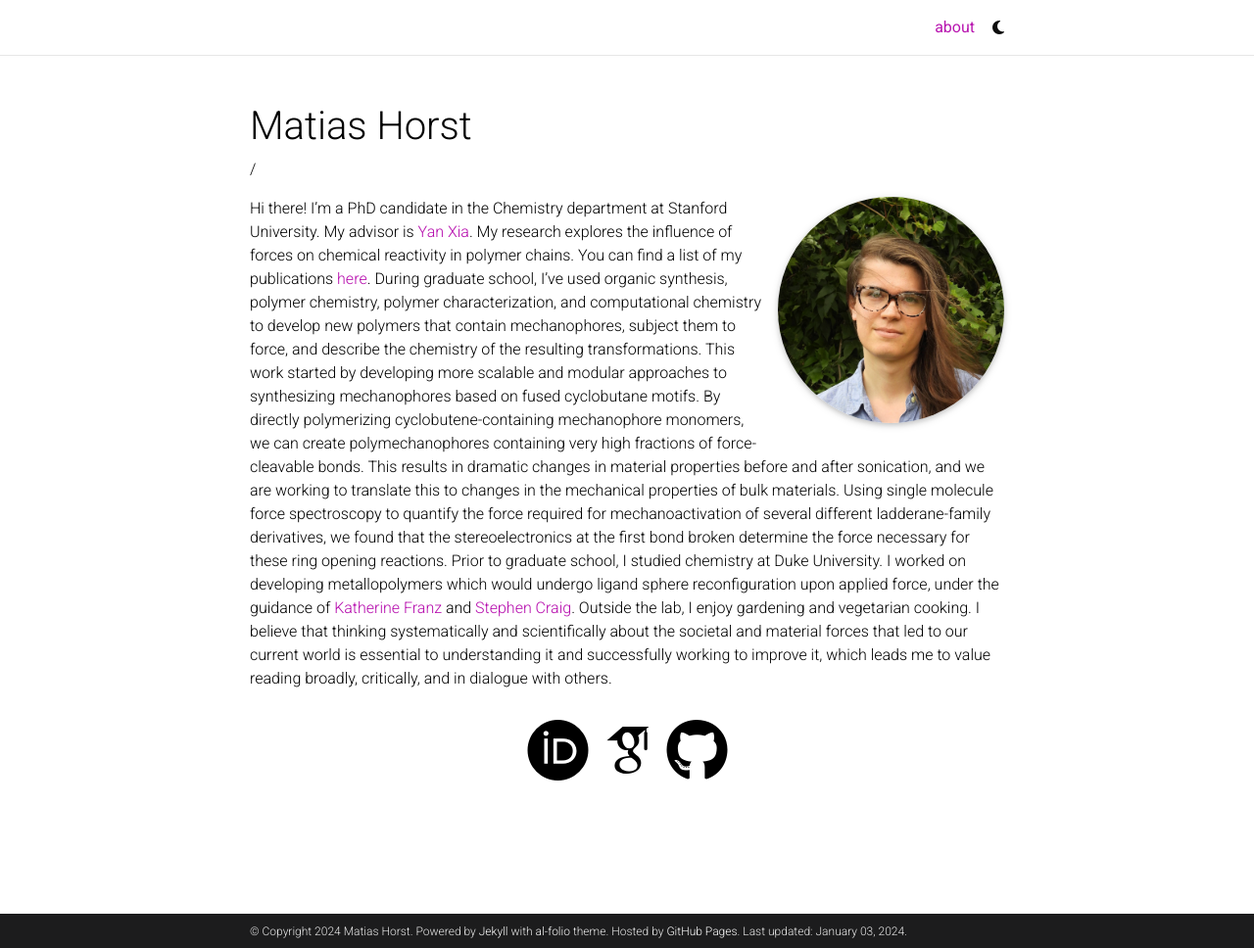
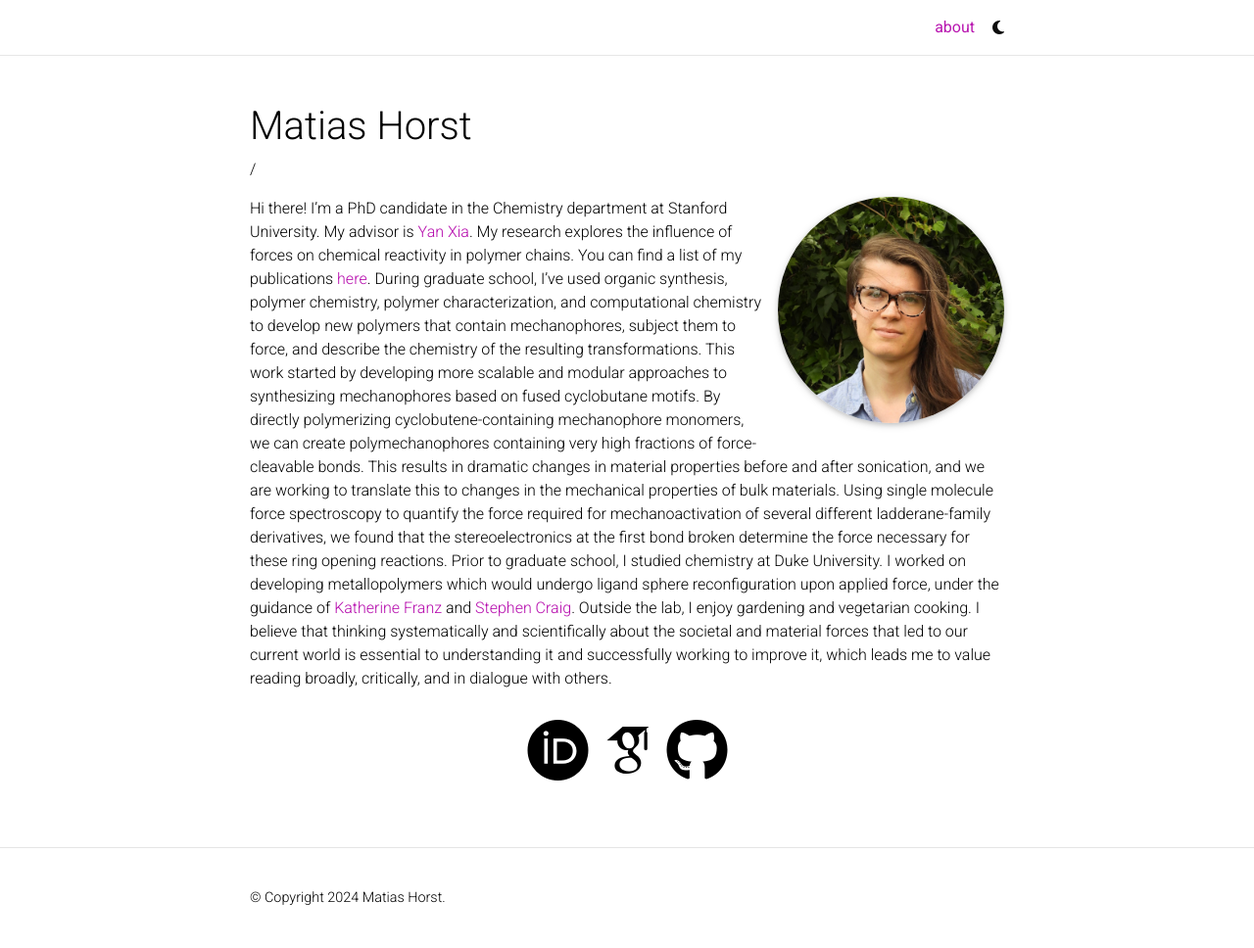
Before and after one commit to mechanophore/mechanophore.github.io, a Jekyll site: the page built from _pages/about.md, in a window 1280 px wide and 968 px high. Shown: the whole window at 98% size. Built offline with Jekyll 4.4.1, drawn with Linux system fonts in a browser that asks for light colours; full-size pictures stand in for the smaller copies a plugin makes; some web fonts are replaced; comment, search, counter and statistics services are not loaded; a style sheet for code colours, icons or effects is not loaded.

Commit message:
Update _config.yml

```diff
--- a/_config.yml
+++ b/_config.yml
@@ -9,9 +9,9 @@
 email:
 description: > # the ">" symbol means to ignore newlines until "footer_text:"
   A simple, whitespace theme for academics. Based on [*folio](https://github.com/bogoli/-folio) design.
-footer_text: >
-  Powered by <a href="https://jekyllrb.com/" target="_blank">Jekyll</a> with <a href="https://github.com/alshedivat/al-folio">al-folio</a> theme.
-  Hosted by <a href="https://pages.github.com/" target="_blank">GitHub Pages</a>.
+footer_text: # >
+  # Powered by <a href="https://jekyllrb.com/" target="_blank">Jekyll</a> with <a href="https://github.com/alshedivat/al-folio">al-folio</a> theme.
+  # Hosted by <a href="https://pages.github.com/" target="_blank">GitHub Pages</a>.
 keywords: polymers, polymer-chemistry, mechanochemistry  # add your own keywords or leave empty
 
 lang: en # the language of your site (for example: en, fr, cn, ru, etc.)
@@ -19,7 +19,7 @@
 
 url: https://mechanophore.github.io # the base hostname & protocol for your site
 baseurl: # the subpath of your site, e.g. /blog/. Leave blank for root
-last_updated: true # set to true if you want to display last updated in the footer
+last_updated: false # set to true if you want to display last updated in the footer
 impressum_path:  # set to path to include impressum link in the footer, use the same path as permalink in a page, helps to conform with EU GDPR
 
 # -----------------------------------------------------------------------------
@@ -47,7 +47,7 @@
 # -----------------------------------------------------------------------------
 
 navbar_fixed: true
-footer_fixed: true
+footer_fixed: false
 
 # Dimensions
 max_width: 800px
```
